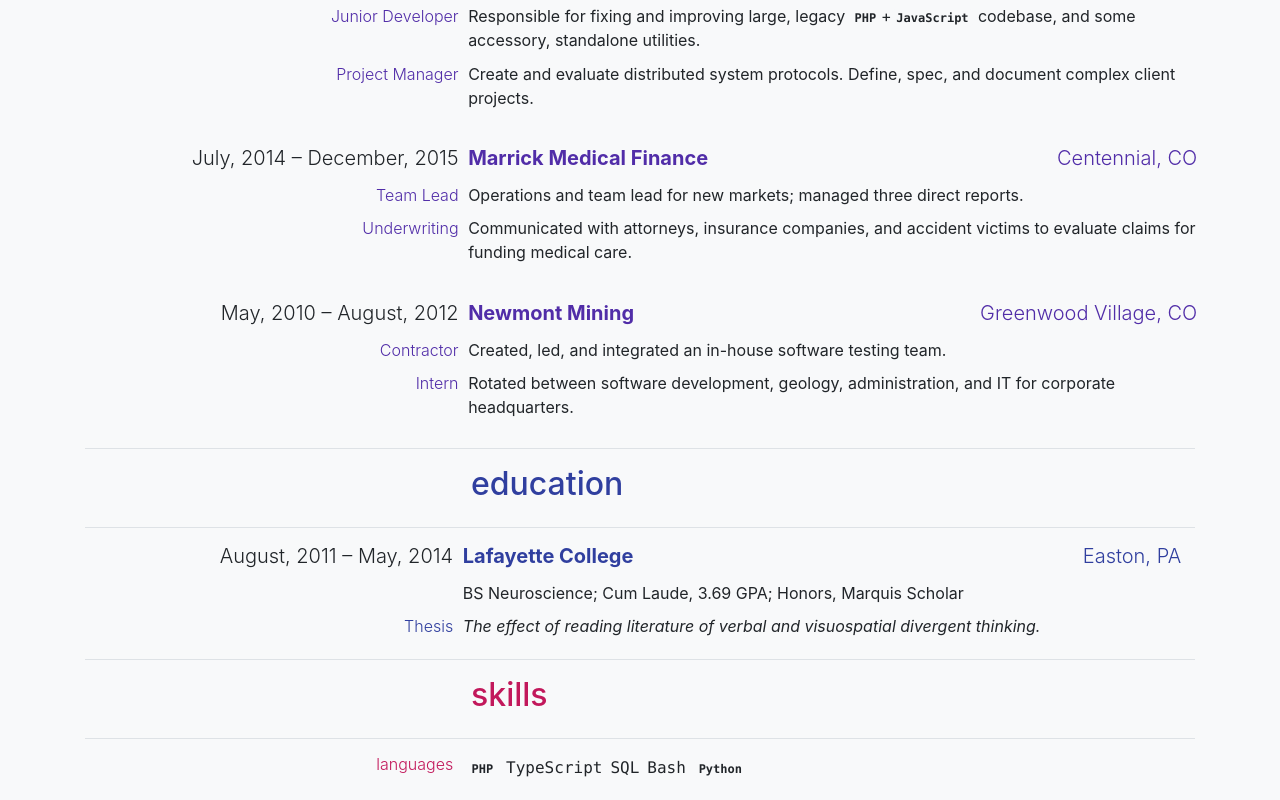
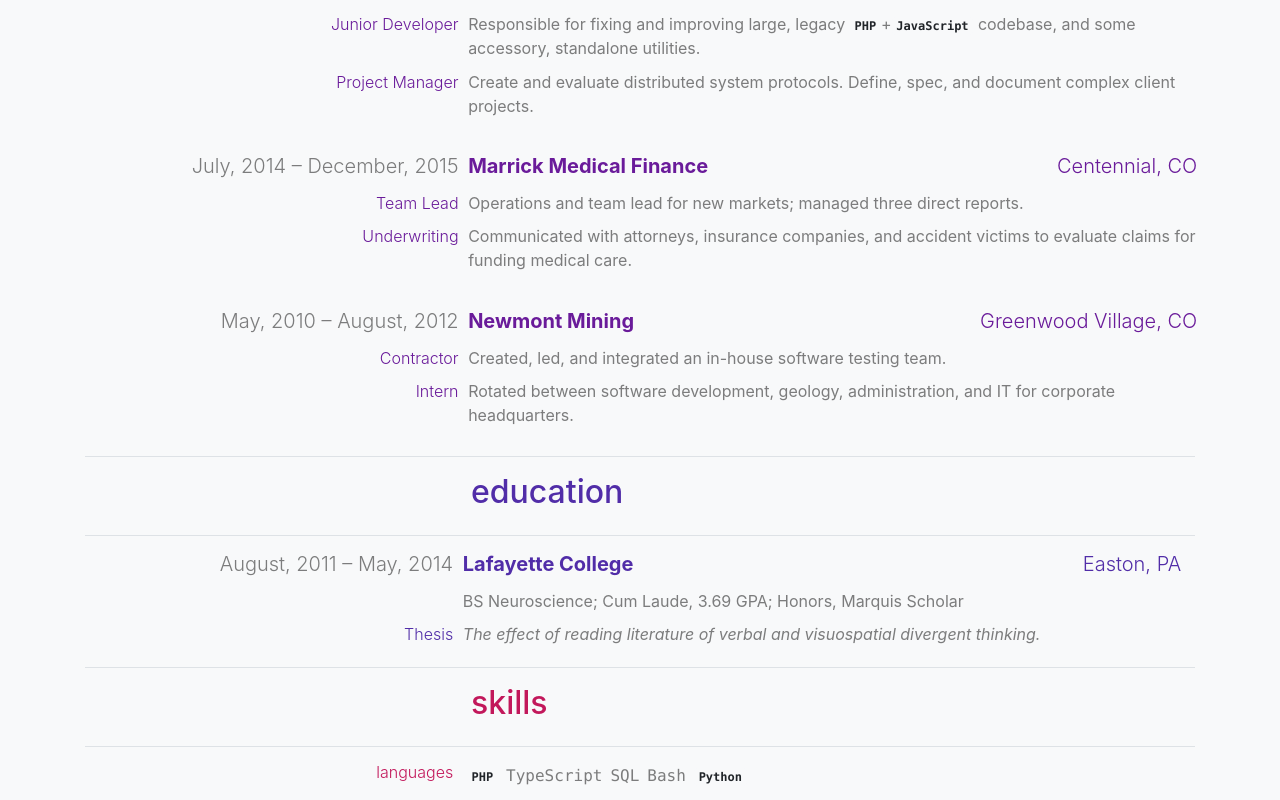
Before and after one commit to chris-regnier/chris-regnier.github.io, an Angular app: page / in a window 1280 px wide. Shown: the part 520-1320 px from the top of the page. Built offline with nearby package versions, Linux system fonts and the light colour scheme.

Commit message:
style updates

```diff
--- a/src/app/education/education.component.html
+++ b/src/app/education/education.component.html
@@ -7,7 +7,7 @@
 <div *ngFor="let school of schools;" class="m-2">
     <table class="table table-borderless table-sm" style="border-collapse: separate; border-spacing: 1rem 0em;">
         <thead class="lead row">
-            <th scope="col" class="col-4 text-right font-weight-light">
+            <th scope="col" class="text-black-50 col-4 text-right font-weight-light">
                 <span>{{ school.startDate }}</span> &ndash; <span>{{ school.endDate }}</span>
             </th>
             <th scope="col" class="col-8" [style.color]="educationColor">
@@ -17,11 +17,11 @@
         <tbody>
             <tr scope="row" class="row">
                 <td class="col-4"></td>
-                <td class="col-8 text-justified">{{ school.tagline }}</td>
+                <td class="col-8 text-black-50 text-justified">{{ school.tagline }}</td>
             </tr>
             <tr scope="row" class="row" *ngFor="let role of school.roles;">
                 <th class="col-4 font-weight-light text-right" [style.color]="educationColor">{{ role.title }}</th>
-                <td class="col-8 text-justified font-italic">{{ role.description }}</td>
+                <td class="col-8 text-black-50 text-justified font-italic">{{ role.description }}</td>
             </tr>
         </tbody>
     </table>
--- a/src/app/experience/experience.component.html
+++ b/src/app/experience/experience.component.html
@@ -8,7 +8,7 @@
 <div *ngFor="let job of jobs;" class="m-2 table-responsive">
     <table class="table table-borderless table-sm" style="border-collapse: separate; border-spacing: 1rem 0em;">
         <thead class="lead row">
-            <th scope="col" class="col-4 text-right font-weight-light">
+            <th scope="col" class="col-4 text-black-50 text-right font-weight-light">
                 <span>{{ job.startDate }}</span> &ndash; <span>{{ job.endDate }}</span>
             </th>
             <th scope="col" class="col-8" [style.color]="jobColor">
@@ -18,7 +18,7 @@
         <tbody>
             <tr scope="row" *ngFor="let role of job.roles;" class="row">
                 <th [style.color]="jobColor" class="col-4 font-weight-light text-right">{{ role.title }}</th>
-                <td class="col-8 text-justified" [innerHtml]="role.description | linkify:links"></td>
+                <td class="col-8 text-justified text-black-50" [innerHtml]="role.description | linkify:links"></td>
             </tr>
         </tbody>
     </table>
--- a/src/app/header/header.component.html
+++ b/src/app/header/header.component.html
@@ -1,11 +1,11 @@
-<div class="d-none justify-content-between align-items-end pb-2 mb-2 d-lg-flex d-xl-flex">
+<div class="d-none text-black-50 pt-2 justify-content-between align-items-end pb-2 mb-2 d-lg-flex d-xl-flex">
     <h1 class="display-4 ">{{ name }}</h1>
     <h4 class="" [style.color]="accentColor">{{ tagline }}</h4>
 </div>
-<div class="d-none justify-content-between align-items-end pb-2 mb-2 d-sm-flex d-md-flex d-lg-none">
+<div class="d-none text-black-50 pt-2 justify-content-between align-items-end pb-2 mb-2 d-sm-flex d-md-flex d-lg-none">
     <h3 class="font-weight-light ">{{ name }}</h3>
     <h6 class="" [style.color]="accentColor">{{ tagline }}</h6>
 </div>
-<div class="d-flex d-sm-none justify-content-center pb-2">
+<div class="d-flex d-sm-none text-black-50 pt-2 justify-content-center pb-2">
     <h4 [style.color]="accentColor" class="font-weight-light text-center">{{ name }}</h4>
 </div>
--- a/src/app/skills/skills.component.html
+++ b/src/app/skills/skills.component.html
@@ -9,7 +9,7 @@
         <tbody>
             <tr scope="row" class="row">
                 <td class="text-right font-weight-light col-4" [style.color]="skillsColor">{{ skill.topic }}</td>
-                <td class="text-left col-8 d-flex flex-wrap">
+                <td class="text-left text-black-50 col-8 d-flex flex-wrap">
                     <span *ngFor="let tag of skill.tags" class="text-monospace m-1" [innerHtml]="tag | linkify:links"></span>
                 </td>
             </tr>
--- a/src/assets/resume.ts
+++ b/src/assets/resume.ts
@@ -2,8 +2,8 @@
     "name": "Christopher Regnier"
     , "tagline": "full stack + devops"
     , "accentColor": "#7b1fa2"
-    , "jobColor": "#512da8"
-    , "educationColor": "#303f9f"
+    , "jobColor": "#6a1b9a"
+    , "educationColor": "#512da8"
     , "skillsColor": "#c2185b"
     , "links": [
         {
@@ -18,7 +18,7 @@
         }
         , {
             "search": "Angular5/6"
-            , "href": "https://angular.io/"
+            , "href": "https://github.com/chris-regnier/sample-interface"
             , "class": "badge badge-light text-monospace"
         }
         , {
```
